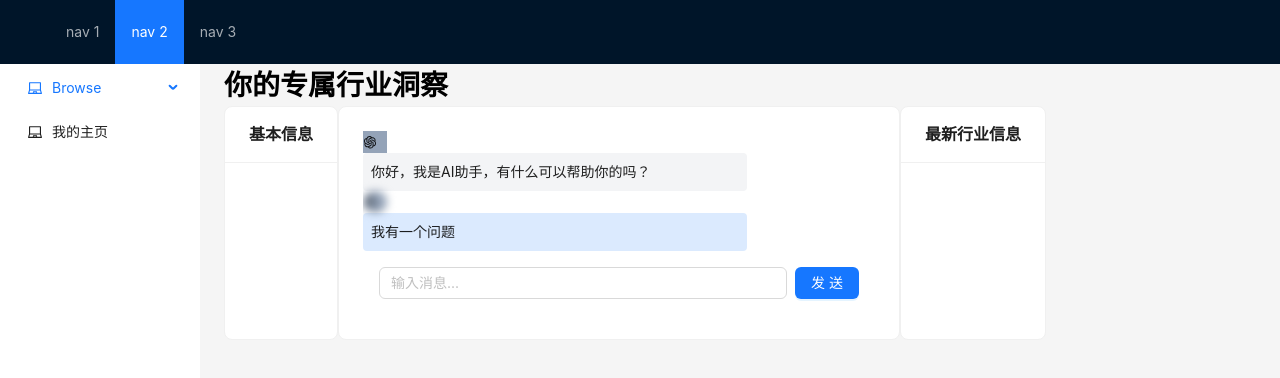
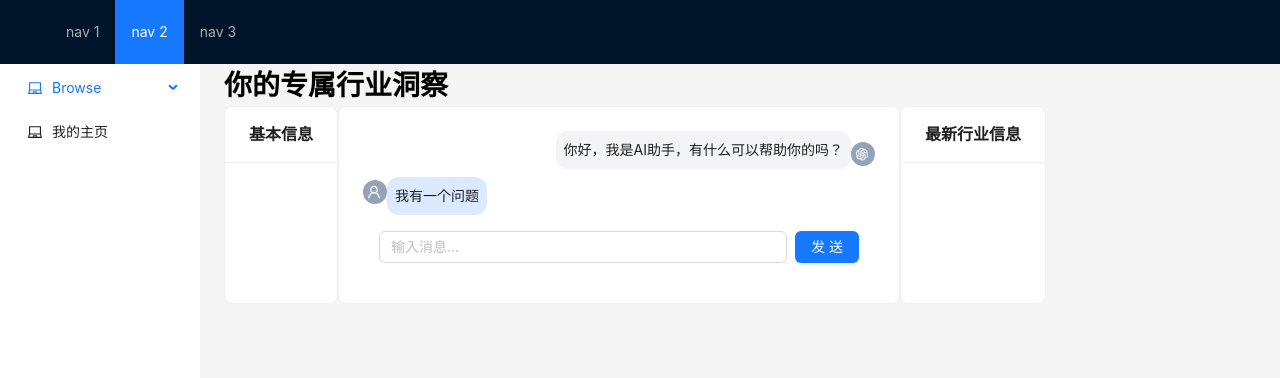
Before and after one commit to Collage-Ai/CollegeAi-fe, a Next.js app: page /en/insights in a window 1280 px wide. Shown: the top 378 px of the page. Built offline with nearby package versions, Linux system fonts and the light colour scheme.

Commit message:
fix: finish chat

```diff
--- a/components/chatComponent/chatMessage.tsx
+++ b/components/chatComponent/chatMessage.tsx
@@ -2,6 +2,7 @@
 import React from 'react';
 import { MessageArgs } from '../../types/user';
 import { OpenAIOutlined, UserOutlined } from '@ant-design/icons';
+import TypewriterEffect from '../typeWriter';
 
 interface MessageItemProps {
   message: MessageArgs;
@@ -14,25 +15,32 @@ const MessageItem: React.FC<MessageItemProps> = ({ message }) => {
     <div
       className={`flex ${
         isUserMessage ? 'justify-start' : 'justify-end'
-      } flex-col`}
+      }  space-y-2`}
     >
       {isUserMessage && (
-        <div className="avatar mr-2 w-[24px] rounded-xl bg-slate-400 blur-sm">
-          <UserOutlined />
+        <div className="flex items-center">
+          <div className="flex size-6 items-center justify-center rounded-full bg-slate-400">
+            <UserOutlined className="size-4 text-white" />
+          </div>
         </div>
       )}
-      {!isUserMessage && (
-        <div className="avatar mr-2 max-w-[24px] bg-slate-400">
-          <OpenAIOutlined />
-        </div>
-      )}
+
       <div
-        className={`message rounded p-2 ${
+        className={`rounded-xl p-2 ${
           isUserMessage ? 'bg-blue-100' : 'bg-gray-100'
         } max-w-[75%]`}
       >
-        <div>{message.message}</div>
+        <div>
+          <TypewriterEffect message={message.message} />
+        </div>
       </div>
+      {!isUserMessage && (
+        <div className="flex items-center">
+          <div className="flex size-6 items-center justify-center rounded-full bg-slate-400">
+            <OpenAIOutlined className="size-4 text-white" />
+          </div>
+        </div>
+      )}
     </div>
   );
 };
--- a/components/typeWriter/index.tsx
+++ b/components/typeWriter/index.tsx
@@ -1,25 +1,33 @@
 import React, { useEffect, useState } from 'react';
 
-type TypewriterEffectProps = {
+interface TypewriterEffectProps {
   message: string;
-};
+  typingSpeed?: number; // 可选的打字速度属性，以毫秒为单位
+}
 
-const TypewriterEffect = ({ message }: TypewriterEffectProps) => {
+const TypewriterEffect: React.FC<TypewriterEffectProps> = ({
+  message,
+  typingSpeed = 50
+}) => {
   const [displayedMessage, setDisplayedMessage] = useState('');
+  const [index, setIndex] = useState(0);
 
   useEffect(() => {
-    let index = 0;
-    const timer = setInterval(() => {
+    let animationFrameId: number;
+
+    const type = () => {
       if (index < message.length) {
-        setDisplayedMessage((prev) => prev + message[index]);
-        index++;
-      } else {
-        clearInterval(timer);
+        setDisplayedMessage((prev) => prev + message.charAt(index));
+        setIndex((prevIndex) => prevIndex + 1);
+        // 使用requestAnimationFrame代替setTimeout
+        animationFrameId = requestAnimationFrame(type);
       }
-    }, 50); // 每50毫秒显示一个字符
+    };
 
-    return () => clearInterval(timer);
-  }, [message]);
+    animationFrameId = requestAnimationFrame(type);
+
+    return () => cancelAnimationFrame(animationFrameId); // 清理函数
+  }, [message, index]);
 
   return <div>{displayedMessage}</div>;
 };
```
